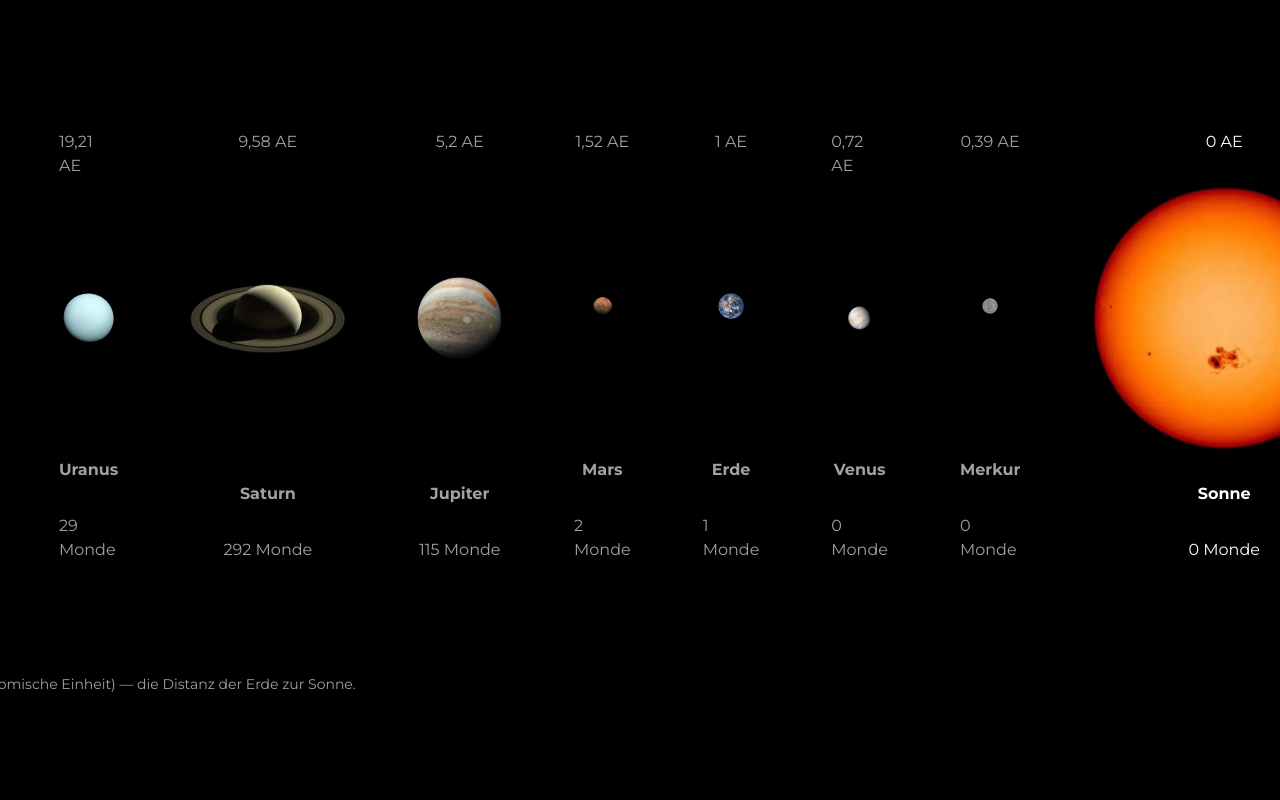
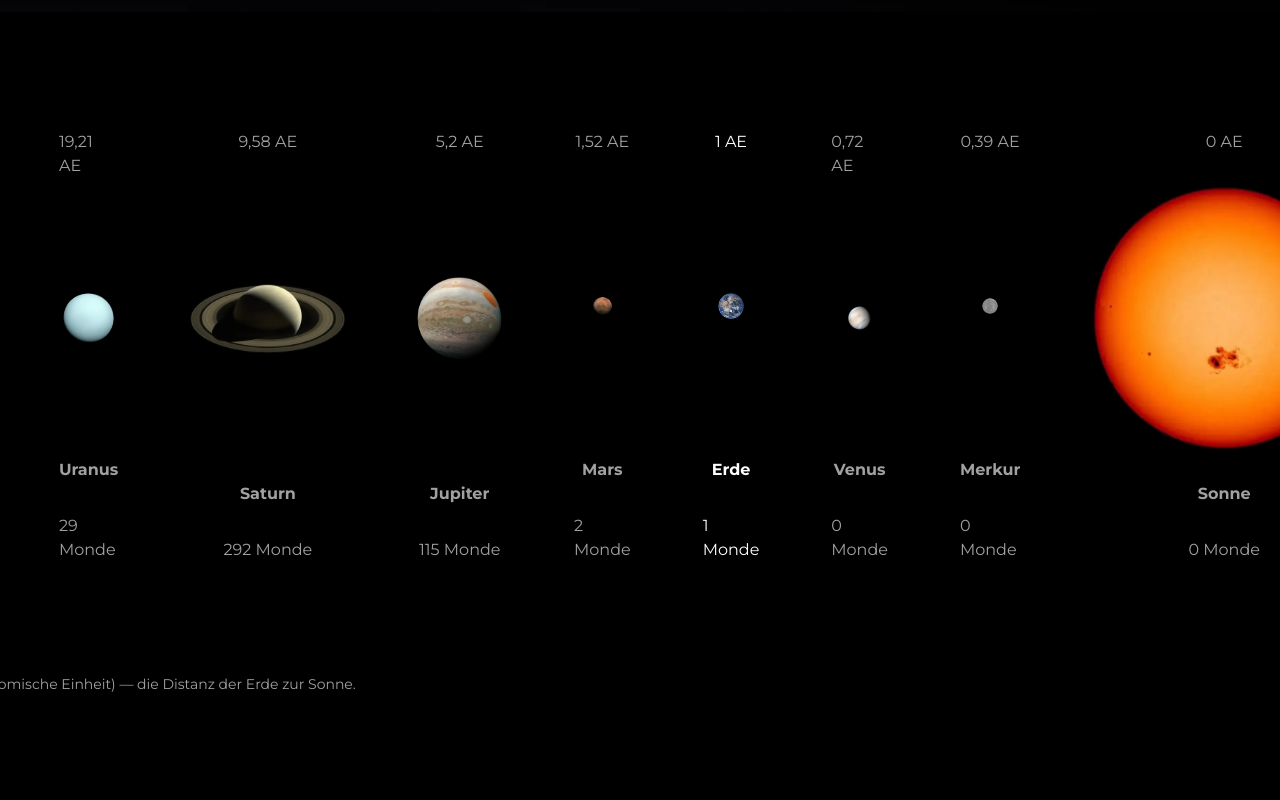
Before and after one commit to zeroequalsone/orbit, a Next.js app: page /solar-system in a window 1280 px wide. Shown: the part 900-1700 px from the top of the page. Built offline with nearby package versions, Linux system fonts and the light colour scheme.

Commit message:
refactor(planet): set default planet to earth (3)

```diff
--- a/app/solar-system/page.tsx
+++ b/app/solar-system/page.tsx
@@ -8,7 +8,7 @@ import FeaturesSection from "@/components/solar-system/FeaturesSection";
 import InDepthSection from "@/components/solar-system/InDepthSection";
 
 export default function SolarSystem() {
-  const [planetId, selectPlanetId] = useState<number>(0);
+  const [planetId, selectPlanetId] = useState<number>(3);
   const selectedPlanet = planets.find((p) => p.id === planetId);
 
   if (!selectedPlanet) return;
```
